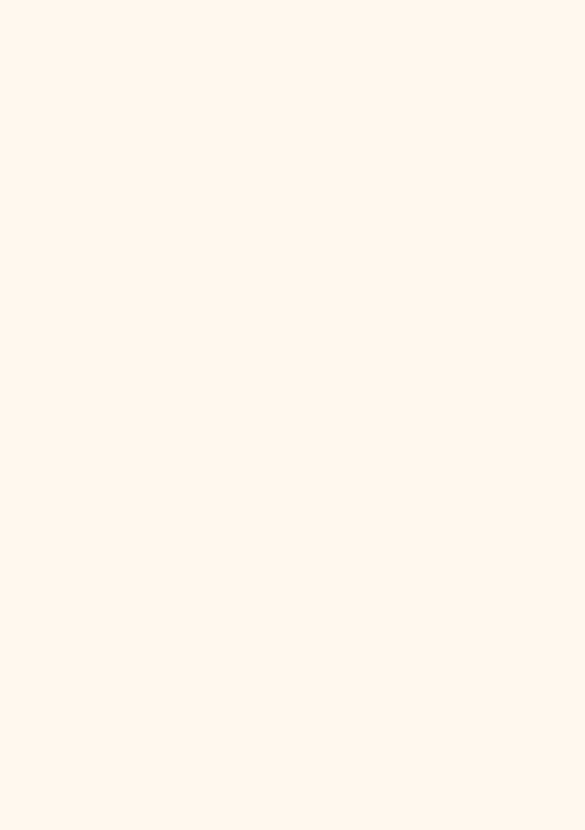
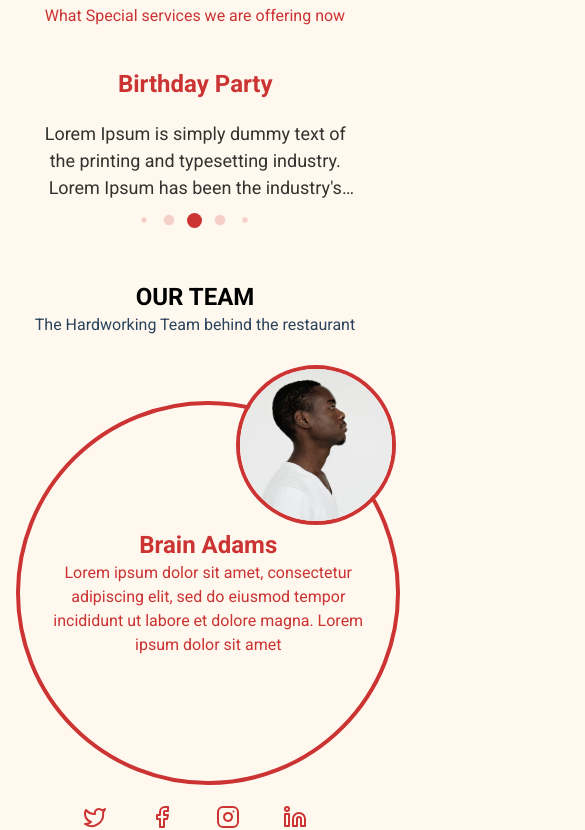
Before and after one commit to abdul-musabbir/restaurant, a Next.js app: page /about in a window 390 px wide. Shown: the part 2458-3288 px from the top of the page, 585 px wide, since content can reach past the window. Before the commit the page ends 2725 px from the top, so only its background shows below. Built offline with nearby package versions, Linux system fonts and the light colour scheme.

Commit message:
about page mobile version complied

```diff
--- /dev/null
+++ b/app/about/abcomp/OurTeam.js
@@ -0,0 +1,86 @@
+import cn from "@/app/lib/cn";
+import { Facebook, Instagram, Linkedin, Twitter } from "lucide-react";
+import Image from "next/image";
+import Link from "next/link";
+export default function OurTeam() {
+  return (
+    <div className="py-10">
+      <div className="flex mx-auto w-11/12">
+        <div className="w-full">
+          <div className="text-center">
+            <h2 className="font-bold text-2xl uppercase">our team</h2>
+            <p className="text-h">The Hardworking Team behind the restaurant</p>
+          </div>
+          <div className="mt-16 flex flex-col gap-28">
+            {team.map((items, index) => (
+              <div key={index}>
+                <div className=" relative border-4 border-reds rounded-full size-96 flex items-center justify-center px-8">
+                  <div className=" absolute -top-10 right-0">
+                    <Image
+                      src={"/R.avif"}
+                      width={100}
+                      height={100}
+                      className="size-40 object-cover object-center rounded-full border-4 border-reds"
+                    />
+                  </div>
+                  <div className="text-center">
+                    <h3 className="font-bold text-2xl text-reds">
+                      {items?.name}
+                    </h3>
+                    <p className={cn("text-h", { " text-reds ": index === 0 })}>
+                      {items?.des}
+                    </p>
+                  </div>
+                </div>
+                <div className="flex w-56 justify-between mx-auto mt-5">
+                  <Link href={"/"}>
+                    <Twitter color="#CC3333" />
+                  </Link>
+                  <Link href={"/"}>
+                    <Facebook color="#CC3333" />
+                  </Link>
+                  <Link href={"/"}>
+                    <Instagram color="#CC3333" />
+                  </Link>
+                  <Link href={"/"}>
+                    <Linkedin color="#CC3333" />
+                  </Link>
+                </div>
+              </div>
+            ))}
+          </div>
+        </div>
+      </div>
+    </div>
+  );
+}
+
+const team = [
+  {
+    url: "/R.jpg",
+    name: "Brain Adams",
+    des: "Lorem ipsum dolor sit amet, consectetur adipiscing elit, sed do eiusmod tempor incididunt ut labore et dolore magna. Lorem ipsum dolor sit amet",
+    tw: "",
+    fb: "",
+    ins: "",
+    in: "",
+  },
+  {
+    url: "/R.avir",
+    name: "Jhon Khan",
+    des: "Lorem ipsum dolor sit amet, consectetur adipiscing elit, sed do eiusmod tempor incididunt ut labore et dolore magna. Lorem ipsum dolor sit amet",
+    tw: "",
+    fb: "",
+    ins: "",
+    in: "",
+  },
+  {
+    url: "/R.avir",
+    name: "Jessica biel",
+    des: "Lorem ipsum dolor sit amet, consectetur adipiscing elit, sed do eiusmod tempor incididunt ut labore et dolore magna. Lorem ipsum dolor  sit amet",
+    tw: "",
+    fb: "",
+    ins: "",
+    in: "",
+  },
+];
--- a/app/about/abcomp/Slider.js
+++ b/app/about/abcomp/Slider.js
@@ -1,6 +1,4 @@
 "use client";
-import { Star } from "lucide-react";
-import Image from "next/image";
 import "swiper/css";
 import "swiper/css/pagination";
 import { Autoplay, Pagination } from "swiper/modules";
@@ -41,28 +39,11 @@ export default function Slider() {
           return (
             <SwiperSlide key={index}>
               <div className="flex flex-col items-center px-4 py-10 bg-transparent gap-5 cursor-pointer">
-                <div className="size-20 flex items-start justify-center overflow-hidden bg-reds border-reds border-4 rounded-full">
-                  <Image
-                    src={`${res.url}.avif`}
-                    width={100}
-                    height={100}
-                    alt="logo slider"
-                    priority={index === 0}
-                  />
-                </div>
-                <div>
-                  <h3 className="font-bold text-2xl">{res?.name}</h3>
-                  <p className=" line-clamp-3 xl:text-h">{res?.des}</p>
-                </div>
-
-                <div className="w-full flex justify-end">
-                  <div className="flex items-center">
-                    <Star fill="#CC3333" strokeWidth={0} />
-                    <Star fill="#CC3333" strokeWidth={0} />
-                    <Star fill="#CC3333" strokeWidth={0} />
-                    <Star fill="#CC3333" strokeWidth={0} />
-                    <Star color="#cc3333" size={20} />
-                  </div>
+                <div className="flex flex-col gap-5">
+                  <h3 className="font-bold text-2xl text-reds">{res?.name}</h3>
+                  <p className=" line-clamp-3 xl:text-h opacity-80">
+                    {res?.des}
+                  </p>
                 </div>
               </div>
             </SwiperSlide>
@@ -75,33 +56,35 @@ export default function Slider() {
 
 let logoSlideList = [
   {
-    url: "/R",
-    name: "Robert M. Bixon",
-    des: "Also very good and so was the service. I had the mushroom risotto with scallops which was awesome My wife had a burger over greens",
+    name: "Birthday Party",
+    des: "Lorem Ipsum is simply dummy text of the printing and typesetting industry. Lorem Ipsum has been the industry's standard dummy text ever since the 1500s.",
   },
   {
-    url: "/R",
-    name: "Bernadette R. Martin",
-    des: "Also very good and so was the service. I had the mushroom risotto with scallops which was awesome My wife had a burger over greens",
+    name: "Wedding Party",
+    des: "Lorem Ipsum is simply dummy text of the printing and typesetting industry. Lorem Ipsum has been the industry's standard dummy text ever since the 1500s.",
   },
   {
-    url: "/R",
-    name: "Regina D. Leonard",
-    des: "Also very good and so was the service. I had the mushroom risotto with scallops which was awesome My wife had a burger over greens",
+    name: "Birthday Party",
+    des: "Lorem Ipsum is simply dummy text of the printing and typesetting industry. Lorem Ipsum has been the industry's standard dummy text ever since the 1500s.",
   },
   {
-    url: "/R",
-    name: "Robert M. Bixon",
-    des: "Also very good and so was the service. I had the mushroom risotto with scallops which was awesome My wife had a burger over greens",
+    name: "Wedding Party",
+    des: "Lorem Ipsum is simply dummy text of the printing and typesetting industry. Lorem Ipsum has been the industry's standard dummy text ever since the 1500s.",
   },
   {
-    url: "/R",
-    name: "Bernadette R. Martin",
-    des: "Also very good and so was the service. I had the mushroom risotto with scallops which was awesome My wife had a burger over greens",
+    name: "Birthday Party",
+    des: "Lorem Ipsum is simply dummy text of the printing and typesetting industry. Lorem Ipsum has been the industry's standard dummy text ever since the 1500s.",
   },
   {
-    url: "/R",
-    name: "Regina D. Leonard",
-    des: "Also very good and so was the service. I had the mushroom risotto with scallops which was awesome My wife had a burger over greens",
+    name: "Wedding Party",
+    des: "Lorem Ipsum is simply dummy text of the printing and typesetting industry. Lorem Ipsum has been the industry's standard dummy text ever since the 1500s.",
+  },
+  {
+    name: "Birthday Party",
+    des: "Lorem Ipsum is simply dummy text of the printing and typesetting industry. Lorem Ipsum has been the industry's standard dummy text ever since the 1500s.",
+  },
+  {
+    name: "Wedding Party",
+    des: "Lorem Ipsum is simply dummy text of the printing and typesetting industry. Lorem Ipsum has been the industry's standard dummy text ever since the 1500s.",
   },
 ];
--- a/app/about/abcomp/SpecialSevice.js
+++ b/app/about/abcomp/SpecialSevice.js
@@ -1,12 +1,12 @@
-"use client";
 import Slider from "./Slider";
+
 export default function SpecialSevice() {
   return (
     <div>
-      <div className="">
+      <div className="w-full">
         <div>
-          <div>
-            <h2>SPECIAL SERVICE</h2>
+          <div className="text-center">
+            <h2 className="font-bold text-h text-xl">SPECIAL SERVICE</h2>
             <p className="text-reds">
               What Special services we are offering now
             </p>
--- a/app/about/page.js
+++ b/app/about/page.js
@@ -1,7 +1,10 @@
 import Image from "next/image";
 import Button from "../client/Button";
+import Footer from "../components/Footer";
 import MainHeader from "../components/MainHeader";
+import OurBranch from "../components/OurBranch";
 import cn from "../lib/cn";
+import OurTeam from "./abcomp/OurTeam";
 import SpecialSevice from "./abcomp/SpecialSevice";
 function page() {
   return (
@@ -121,9 +124,20 @@ function page() {
           </div>
         </div>
       </div>
-      <div className="flex mx-auto w-11/12">
-        <SpecialSevice />
+
+      <div className="flex mx-auto w-11/12 mt-10">
+        <div className="w-full">
+          <div>
+            <div>
+              <SpecialSevice />
+            </div>
+          </div>
+        </div>
       </div>
+
+      <OurTeam />
+      <OurBranch />
+      <Footer />
     </div>
   );
 }
--- a/app/globals.css
+++ b/app/globals.css
@@ -2,11 +2,6 @@
 @tailwind components;
 @tailwind utilities;
 
-@layer utilities {
-  .text-balance {
-    text-wrap: balance;
-  }
-}
 /* header */
 
 body {
@@ -15,10 +10,10 @@ body {
 
 /* slider */
 
-/* .slider {
+.slider {
   width: 100%;
   height: 100%;
-} */
+}
 .swiper-slide {
   text-align: center;
   font-size: 18px;
```
